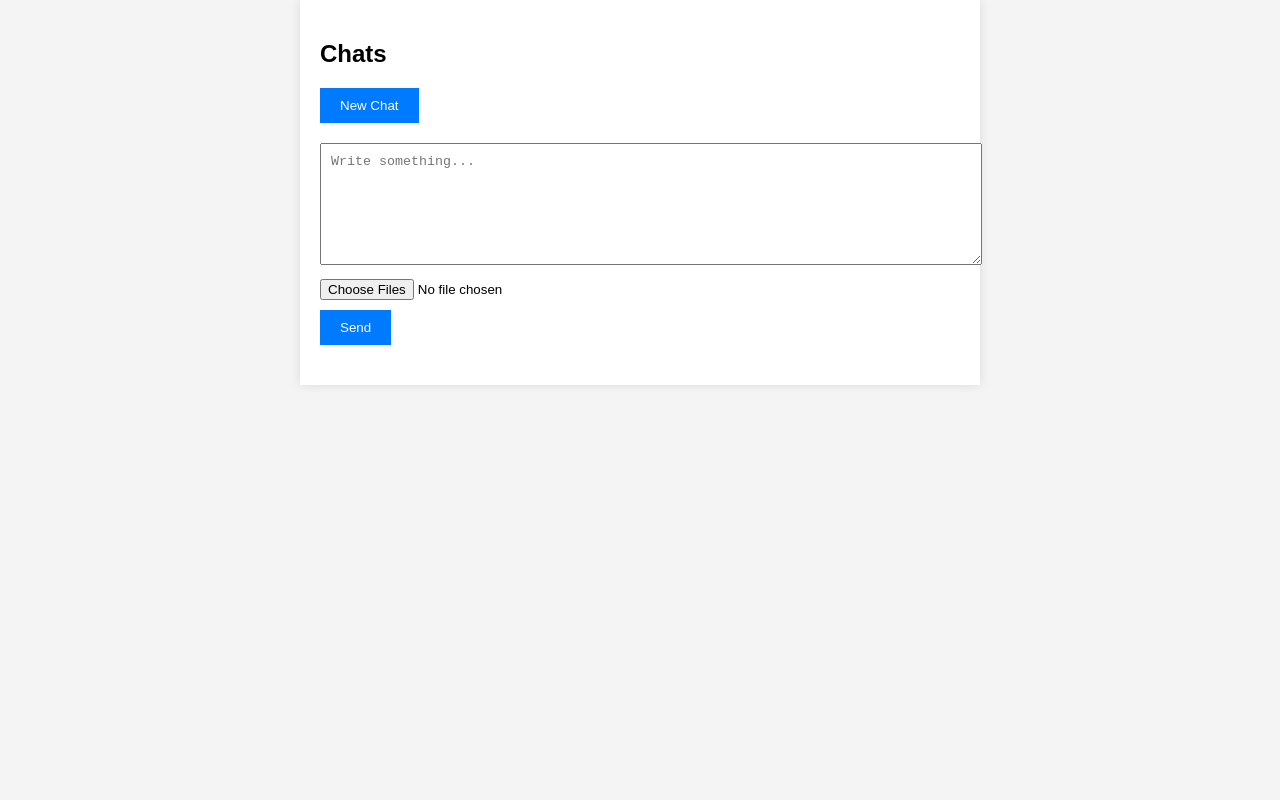
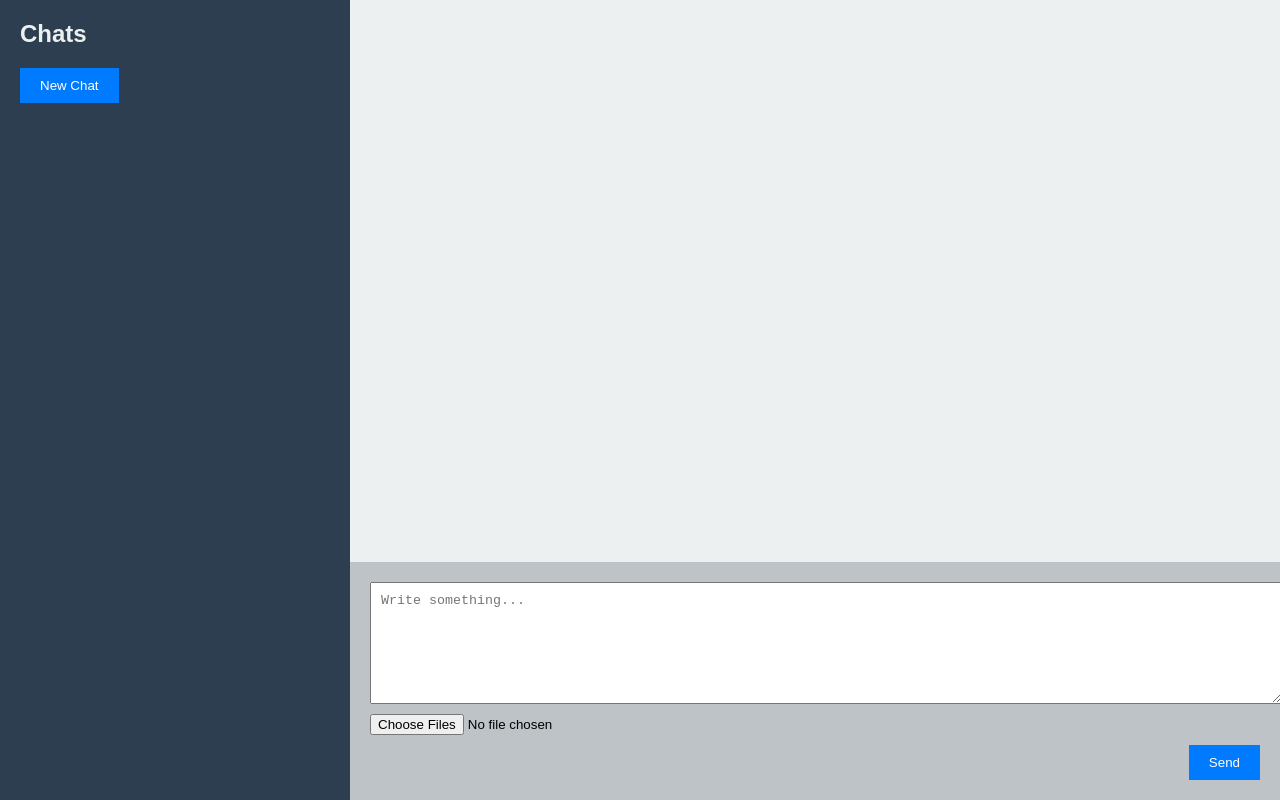
Before and after one commit to ricMejia1/vlogPrototype-, a plain HTML site: page index.html in a window 1280 px wide. Drawn offline with Linux system fonts and the light colour scheme.

Commit message:
Update styles.css

```diff
--- a/styles.css
+++ b/styles.css
@@ -3,22 +3,64 @@ body {
     background-color: #f4f4f4;
     margin: 0;
     padding: 0;
+    display: flex;
+    height: 100vh;
+    overflow: hidden;
 }
 
 .container {
-    width: 50%;
-    margin: 0 auto;
-    background-color: #fff;
+    display: flex;
+    width: 100%;
+    height: 100%;
+}
+
+.sidebar {
+    width: 25%;
+    background-color: #2c3e50;
+    color: #ecf0f1;
     padding: 20px;
     box-shadow: 0 0 10px rgba(0, 0, 0, 0.1);
+    overflow-y: auto;
 }
 
-h1 {
-    text-align: center;
+.sidebar h2 {
+    margin-top: 0;
+}
+
+.sidebar ul {
+    list-style-type: none;
+    padding: 0;
+}
+
+.sidebar li {
+    padding: 10px;
+    cursor: pointer;
+    border-bottom: 1px solid #34495e;
+}
+
+.sidebar li:hover {
+    background-color: #34495e;
+}
+
+.chat-area {
+    width: 75%;
+    display: flex;
+    flex-direction: column;
+    justify-content: space-between;
+}
+
+.posts {
+    padding: 20px;
+    overflow-y: auto;
+    flex-grow: 1;
+    background-color: #ecf0f1;
 }
 
 .input-area {
-    margin-bottom: 20px;
+    display: flex;
+    flex-direction: column;
+    padding: 20px;
+    background-color: #bdc3c7;
 }
 
 textarea {
@@ -29,7 +71,6 @@ textarea {
 }
 
 input[type="file"] {
-    display: block;
     margin-bottom: 10px;
 }
 
@@ -39,14 +80,11 @@ button {
     color: #fff;
     border: none;
     cursor: pointer;
+    align-self: flex-end;
 }
 
 button:hover {
     background-color: #0056b3;
-}
-
-#posts {
-    margin-top: 20px;
 }
 
 .post {
@@ -54,12 +92,6 @@ button:hover {
     padding: 10px;
     margin-bottom: 10px;
     border-radius: 5px;
-}
-
-.post-date {
-    font-size: 0.8em;
-    color: #666;
-    margin-bottom: 10px;
 }
 
 .attachments img, .attachments video {
```
